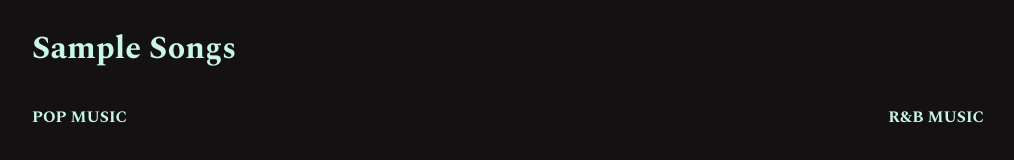
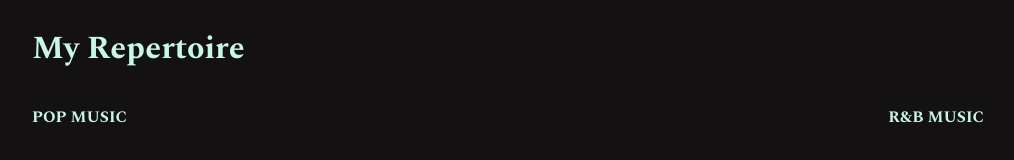
Before and after one commit to SophieMystique/sophiemystique.github.io, a plain HTML site: page views/sample-repositoire.html in a window 1280 px wide. Shown: the top 160 px of the page, without its empty margins (132-1146 px from the left). Drawn offline with nearby package versions, Linux system fonts and the light colour scheme; no server answers.

Commit message:
Minor changes

```diff
--- a/views/sample-repositoire.html
+++ b/views/sample-repositoire.html
@@ -16,7 +16,7 @@
   </head>
   <body>
     <div class="body-container repertoire-songs">
-      <h1 class="important-text styled-text-1">Sample Songs</h1>
+      <h1 class="important-text styled-text-1">My Repertoire</h1>
 
       <div class="repertoire-lists-container">
         <ul id="pop-music-list">
```
